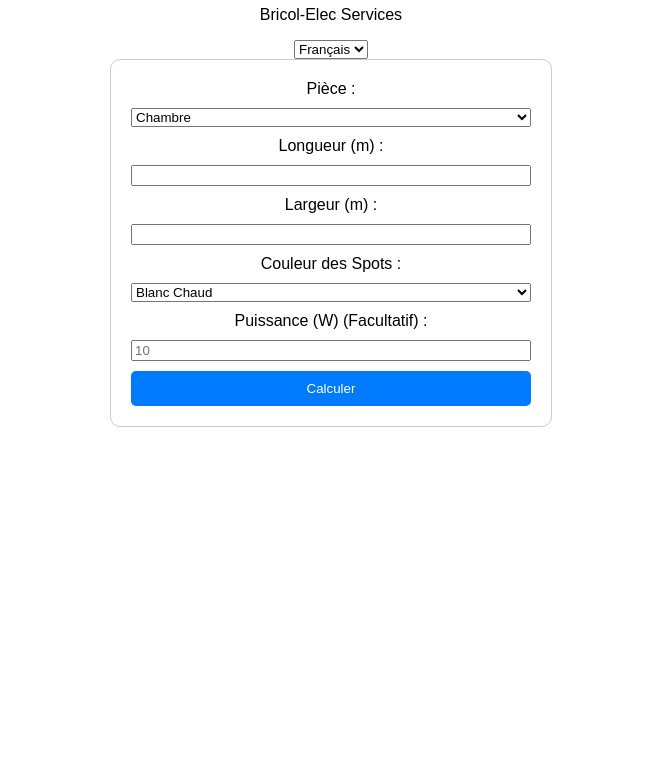
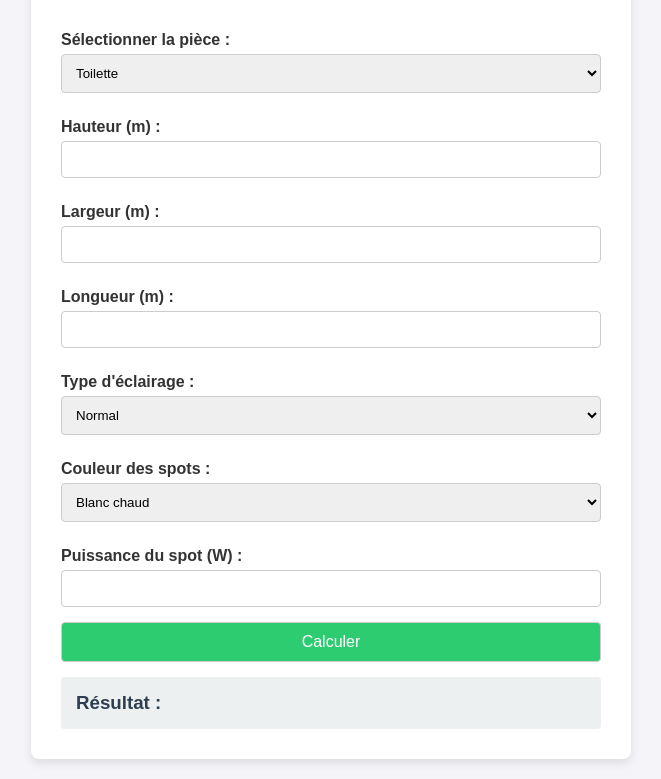
Before and after one commit to aziz-py/Bricol-Elec-Light, a plain HTML site: page index.html in a window 1280 px wide. Shown: the part 102-881 px from the top of the page, without its empty margins (309-970 px from the left). Before the commit the page ends 800 px from the top, so only its background shows below. Drawn offline with Linux system fonts and the light colour scheme.

Commit message:
Add files via upload

```diff
--- a/index.html
+++ b/index.html
@@ -3,53 +3,69 @@
 <head>
     <meta charset="UTF-8">
     <meta name="viewport" content="width=device-width, initial-scale=1.0">
-    <title>LightCalc - Bricol-Elec Services</title>
+    <title>Calcul d'Éclairage - Bricol-Elec Services</title>
     <link rel="stylesheet" href="style.css">
 </head>
 <body>
+
+    <div class="container">
         <header>
-    <h1>LightCalc</h1>
-    <p>Bricol-Elec Services</p>
-    <select id="language" onchange="changeLanguage()">
-        <option value="fr">Français</option>
-        <option value="en">English</option>
-        <option value="ar">العربية</option>
-    </select>
+            <h1>Calculateur d'Éclairage</h1>
+            <p>Par Aziz Touil - Bricol-Elec Services</p>
         </header>
 
-<section>
-    <form onsubmit="calculate(event)">
-        <label for="room">Pièce :</label>
+        <main>
+            <form id="lighting-form">
+                <label for="room">Sélectionner la pièce :</label>
                 <select id="room">
-            <option value="chambre">Chambre</option>
-            <option value="salon">Salon</option>
-            <option value="cuisine">Cuisine</option>
-            <option value="salle_bain">Salle de Bain</option>
-            <option value="couloir">Couloir</option>
-            <option value="balcon">Balcon</option>
+                    <option value="1">Toilette</option>
+                    <option value="2">Salle de bain</option>
+                    <option value="3">Cuisine</option>
+                    <option value="4">Chambre à coucher</option>
+                    <option value="5">Salon</option>
+                    <option value="6">Salle à manger</option>
+                    <option value="7">Terrasse extérieure</option>
+                    <option value="8">Balcon</option>
+                    <option value="9">Couloir</option>
                 </select>
 
-        <label for="length">Longueur (m) :</label>
-        <input type="number" id="length" min="0.1" step="0.1" required>
+                <label for="height">Hauteur (m) :</label>
+                <input type="number" id="height" required>
 
                 <label for="width">Largeur (m) :</label>
-        <input type="number" id="width" min="0.1" step="0.1" required>
+                <input type="number" id="width" required>
 
-        <label for="color">Couleur des Spots :</label>
-        <select id="color">
-            <option value="chaud">Blanc Chaud</option>
-            <option value="neutre">Blanc Neutre</option>
-            <option value="froid">Blanc Froid</option>
+                <label for="length">Longueur (m) :</label>
+                <input type="number" id="length" required>
+
+                <label for="lighting-type">Type d'éclairage :</label>
+                <select id="lighting-type">
+                    <option value="1.5">Normal</option>
+                    <option value="2.0">Clair</option>
+                    <option value="1.0">Tamisé</option>
                 </select>
 
-        <label for="power">Puissance (W) (Facultatif) :</label>
-        <input type="number" id="power" min="1" placeholder="10">
+                <label for="spot-color">Couleur des spots :</label>
+                <select id="spot-color">
+                    <option value="2700">Blanc chaud</option>
+                    <option value="4000">Blanc neutre</option>
+                    <option value="5000">Blanc froid</option>
+                </select>
+
+                <label for="spot-power">Puissance du spot (W) :</label>
+                <input type="number" id="spot-power" required>
 
                 <button type="submit">Calculer</button>
             </form>
-</section>
 
-<div id="results"></div>
+            <div id="result">
+                <h3>Résultat :</h3>
+                <p id="recommended-spots"></p>
+                <p id="lighting-message"></p>
+            </div>
+        </main>
+    </div>
+
     <script src="script.js"></script>
 </body>
 </html>
--- a/style.css
+++ b/style.css
@@ -1,29 +1,79 @@
+* {
+    margin: 0;
+    padding: 0;
+    box-sizing: border-box;
+}
 
 body {
     font-family: Arial, sans-serif;
-    text-align: center;
+    background-color: #f4f4f9;
+    color: #333;
+    display: flex;
+    justify-content: center;
+    align-items: center;
+    min-height: 100vh;
     padding: 20px;
 }
 
+.container {
+    background-color: white;
+    padding: 30px;
+    border-radius: 8px;
+    box-shadow: 0 4px 10px rgba(0, 0, 0, 0.1);
+    width: 100%;
+    max-width: 600px;
+}
+
+header {
+    text-align: center;
+    margin-bottom: 20px;
+}
+
+header h1 {
+    font-size: 2em;
+    color: #2c3e50;
+}
+
+header p {
+    font-size: 0.9em;
+    color: #7f8c8d;
+}
+
 form {
-    display: grid;
-    gap: 10px;
-    max-width: 400px;
-    margin: auto;
-    padding: 20px;
+    display: flex;
+    flex-direction: column;
+}
+
+label {
+    margin: 10px 0 5px;
+    font-weight: bold;
+}
+
+input, select, button {
+    padding: 10px;
+    margin-bottom: 15px;
     border: 1px solid #ccc;
-    border-radius: 10px;
+    border-radius: 4px;
 }
 
 button {
-    background: #007BFF;
+    background-color: #2ecc71;
     color: white;
-    padding: 10px;
-    border: none;
+    font-size: 1em;
     cursor: pointer;
-    border-radius: 5px;
+    transition: background-color 0.3s;
 }
 
 button:hover {
-    background: #0056b3;
+    background-color: #27ae60;
 }
+
+#result {
+    background-color: #ecf0f1;
+    padding: 15px;
+    border-radius: 4px;
+}
+
+h3 {
+    color: #2c3e50;
+}
```
Also changed, not shown: script2.js (added, +60 -0 lines). Lines whose indentation alone changed are shown as unchanged.
